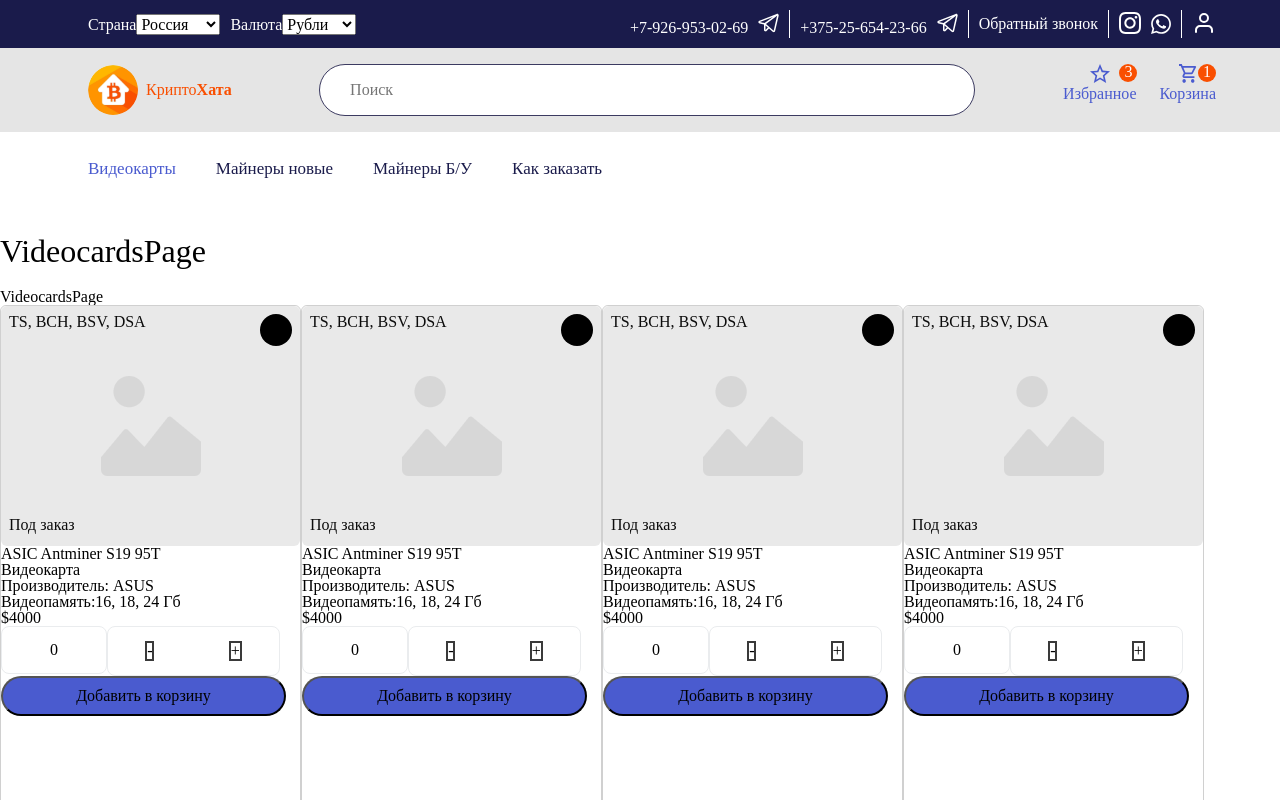
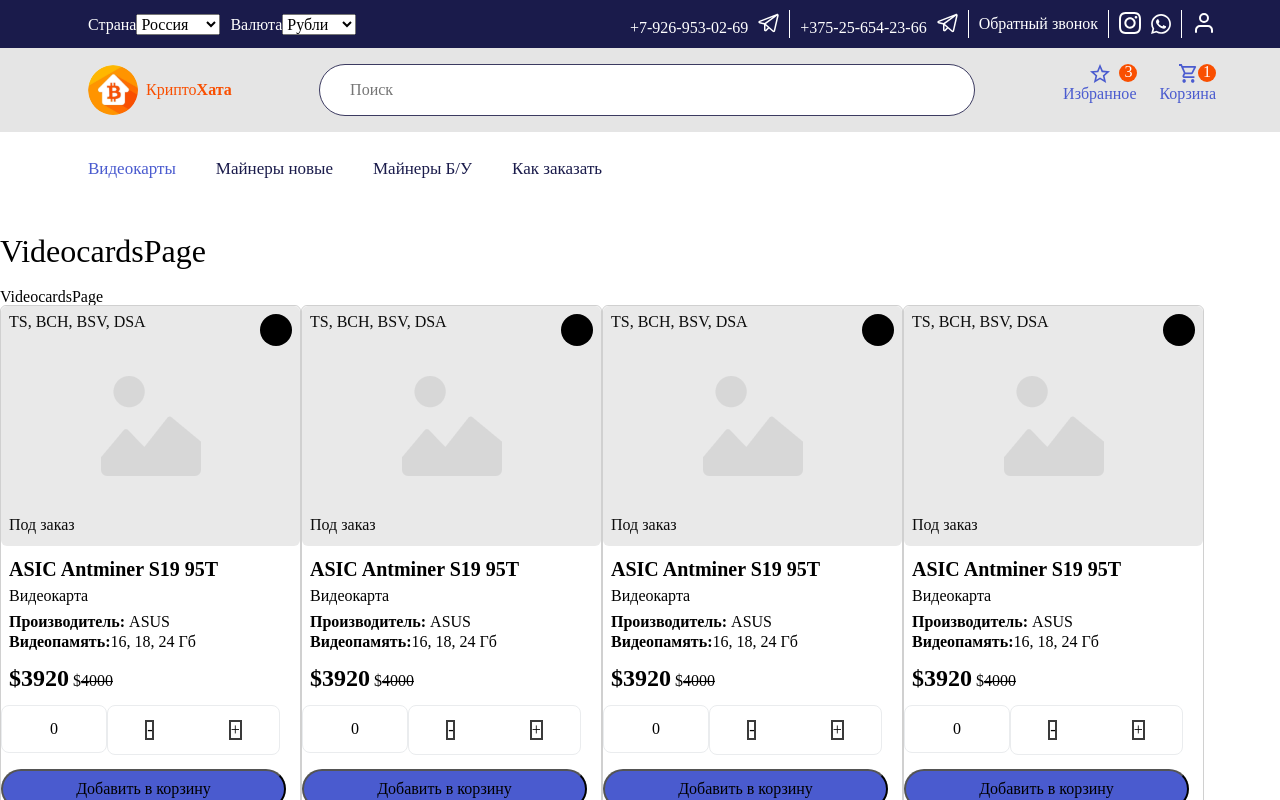
Before and after one commit to GBaykov/kriptohata, a React (Create React App) app: page /videocards in a window 1280 px wide. Shown: the top 800 px of the page. Built offline with nearby package versions, Linux system fonts and the light colour scheme.

Commit message:
style: add some styles on videocard

```diff
--- a/src/components/card-videocard/videocard.css
+++ b/src/components/card-videocard/videocard.css
@@ -2,7 +2,6 @@
   border: 1px solid #f6f8fb;
   border-radius: 8px;
   width: 301px;
-  height: 612px;
   box-sizing: border-box;
 
   border: 1px solid #d0d0d0;
@@ -42,22 +41,46 @@
 .content-view__order {
 }
 .content-discription {
+  box-sizing: border-box;
+  padding: 10px 8px;
 }
 .card-disc {
 }
 .card-disc-name {
+  font-weight: 700;
+  font-size: 20px;
+  line-height: 130%;
+  margin-bottom: 6px;
 }
 .card-disc-type {
+  margin-bottom: 10px;
 }
 .card-disc__items {
+  margin-bottom: 12px;
 }
 .items {
 }
 .items-text {
 }
+.items-text:not(:last-child) {
+  margin-bottom: 4px;
+}
+
 .card-disc__cost {
+  color: #000000;
+}
+.current-cost {
+  font-weight: 600;
+  font-size: 24px;
+  line-height: 140%;
+}
+.deleted-cost {
+  font-weight: 400;
+  font-size: 16px;
+  line-height: 24px;
 }
 .videocard__counter {
+  margin-bottom: 14px;
 }
 .counter {
   display: flex;
@@ -95,6 +118,9 @@
 .control-plus {
 }
 
+.add-videocard {
+  margin-bottom: 16px;
+}
 .add-btn {
   background: #4a5bcf;
   border-radius: 30px;
--- a/src/components/card-videocard/videocard.tsx
+++ b/src/components/card-videocard/videocard.tsx
@@ -48,19 +48,26 @@
           <p className="content-view__order">Под заказ</p>
         </div>
         <div className="content-discription card-disc">
-          <p className="card-disc-name">{videocard.name}</p>
+          <p className="card-disc-name">
+            <strong>{videocard.name}</strong>
+          </p>
           <p className="card-disc-type">Видеокарта</p>
           <div className="card-disc__items items">
             <p className="items-text">
-              Производитель: <span>{videocard.maker}</span>
+              <strong>Производитель:</strong> <span>{videocard.maker}</span>
             </p>
             <p className="items-text">
-              Видеопамять:<span>{videocard.memory} Гб</span>
+              <strong>Видеопамять:</strong>
+              <span>{videocard.memory} Гб</span>
             </p>
           </div>
           <p className="card-disc__cost">
-            <span> $</span>
-            <span>{videocard.cost}</span>
+            <span className="current-cost"> $</span>
+            <span className="current-cost">{videocard.cost * 0.98}</span>
+            <span className="deleted-cost"> $</span>
+            <span className="deleted-cost">
+              <del>{videocard.cost}</del>
+            </span>
           </p>
         </div>
         <div className="videocard__counter counter">
--- a/src/components/cardslist/cardslist.tsx
+++ b/src/components/cardslist/cardslist.tsx
@@ -12,7 +12,7 @@
   // const dispatch = useAppDispatch();
   const { cards } = props;
   const cardlist = cards.map((card) => {
-    return <Videocard videocard={card} key={card.name} />;
+    return <Videocard videocard={card} key={Math.random() * Math.random()} />;
   });
 
   return <section className="cardslist">{cardlist}</section>;
```
